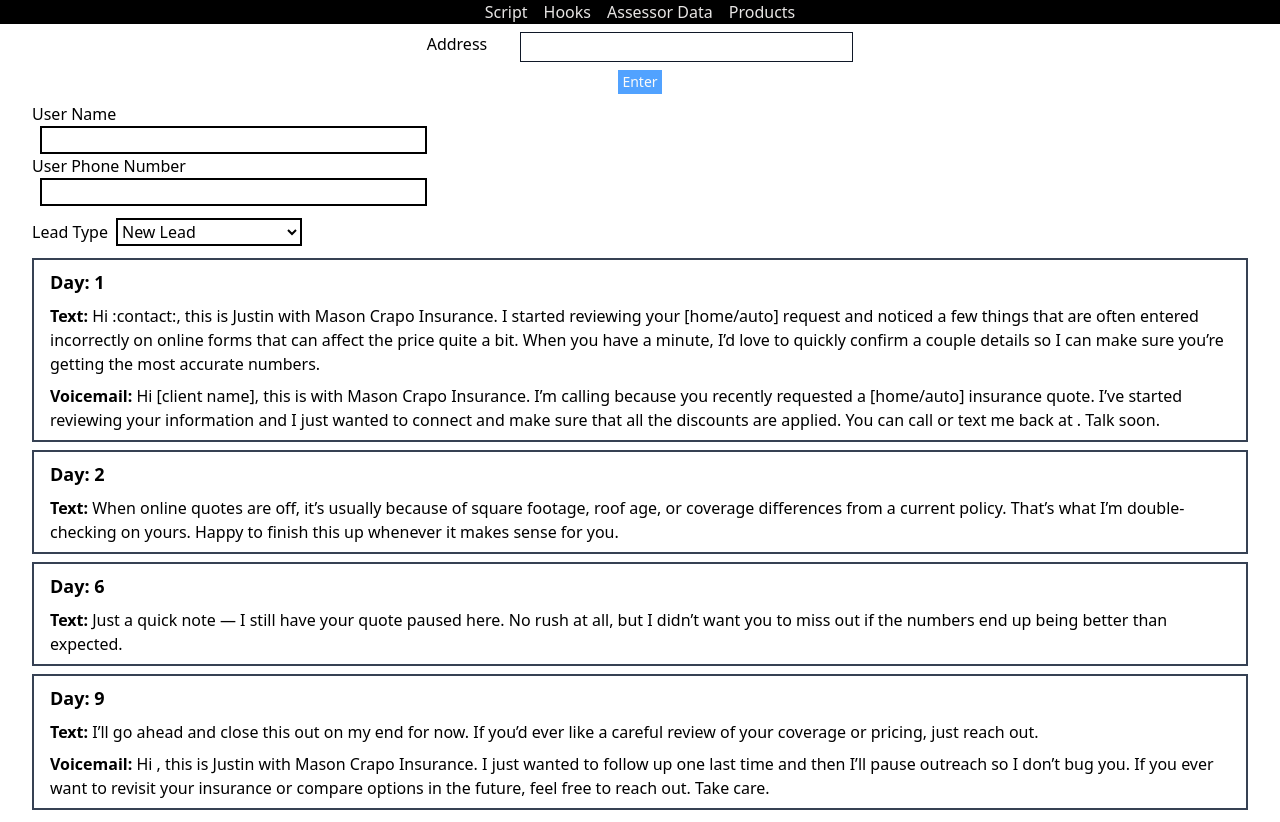
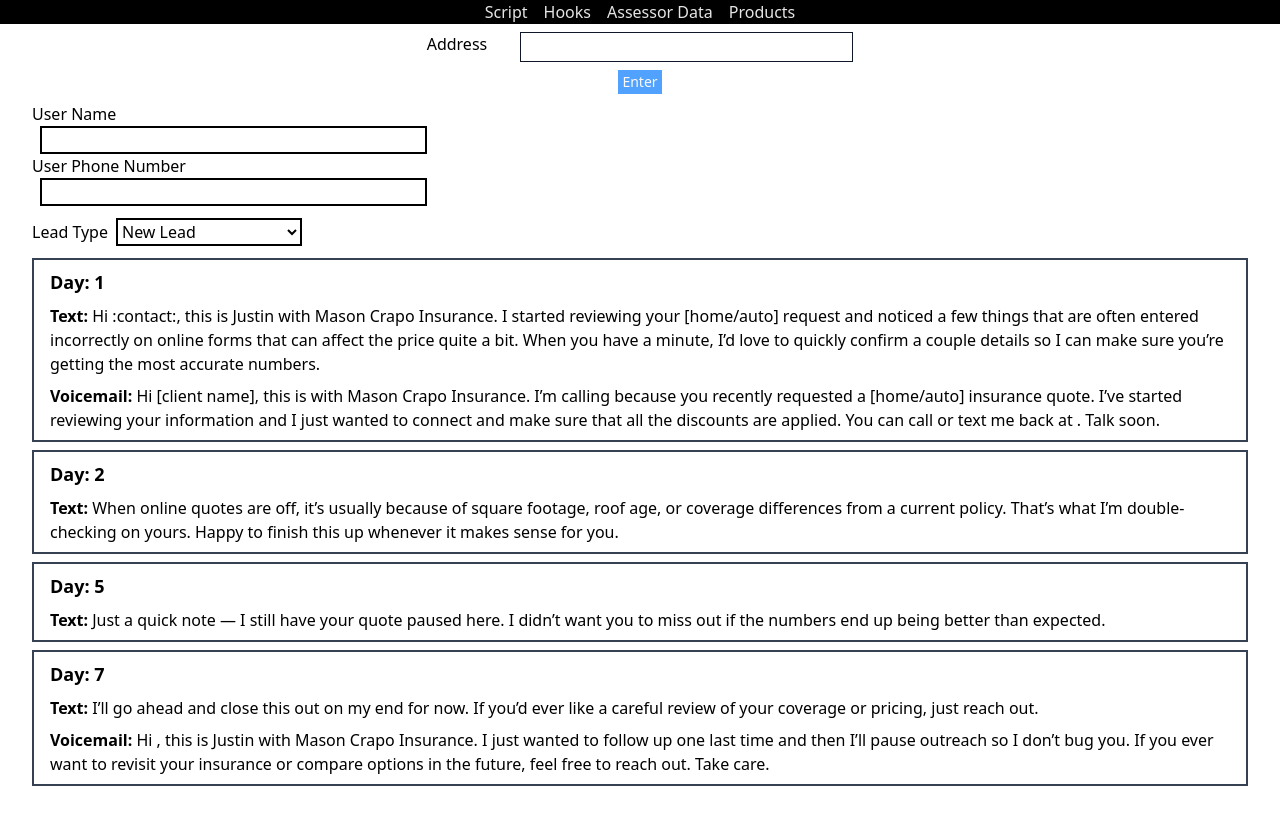
Before and after one commit to Jpatrick6420/propertyandcasualtywebsite, a React (Vite) app: page / in a window 1280 px wide. After the commit the page ends 800 px from the top, so only its background shows below. Built offline with nearby package versions, Linux system fonts and the light colour scheme.

Commit message:
changed day 3 new lead script

```diff
--- a/src/data/scripts.js
+++ b/src/data/scripts.js
@@ -12,13 +12,13 @@
     voicemail: "",
   },
   {
-    day: 6,
-    message: `Just a quick note — I still have your quote paused here. No rush at all, but I didn’t want you to miss out if the numbers end up being better than expected.`,
+    day: 5,
+    message: `Just a quick note — I still have your quote paused here. I didn’t want you to miss out if the numbers end up being better than expected.`,
     topic: "",
     voicemail: "",
   },
   {
-    day: 9,
+    day: 7,
     message: `I’ll go ahead and close this out on my end for now. If you’d ever like a careful review of your coverage or pricing, just reach out.`,
     topic: "",
     voicemail: `Hi [Name], this is Justin with Mason Crapo Insurance. I just wanted to follow up one last time and then I’ll pause outreach so I don’t bug you. If you ever want to revisit your insurance or compare options in the future, feel free to reach out. Take care.`,
```
